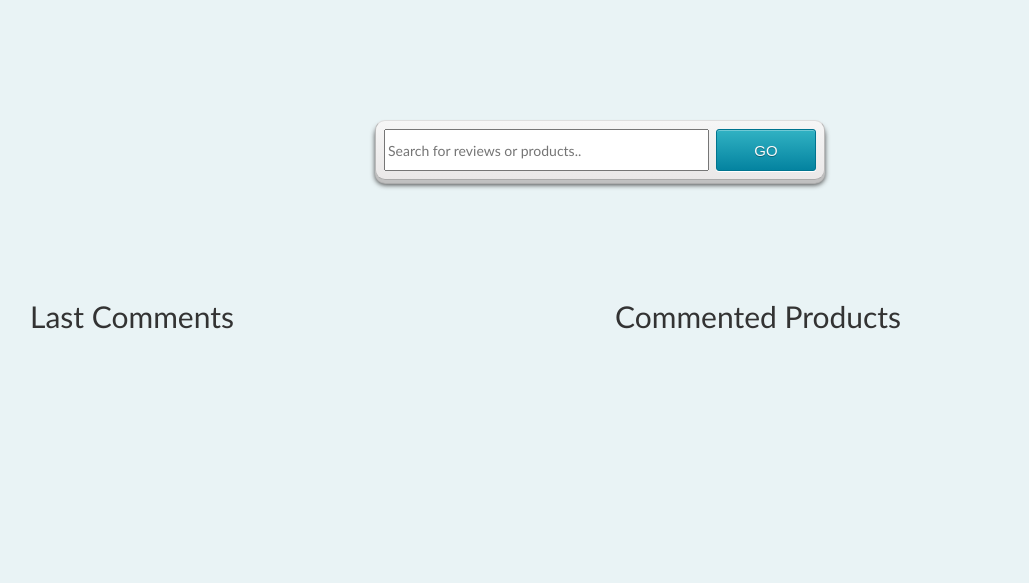
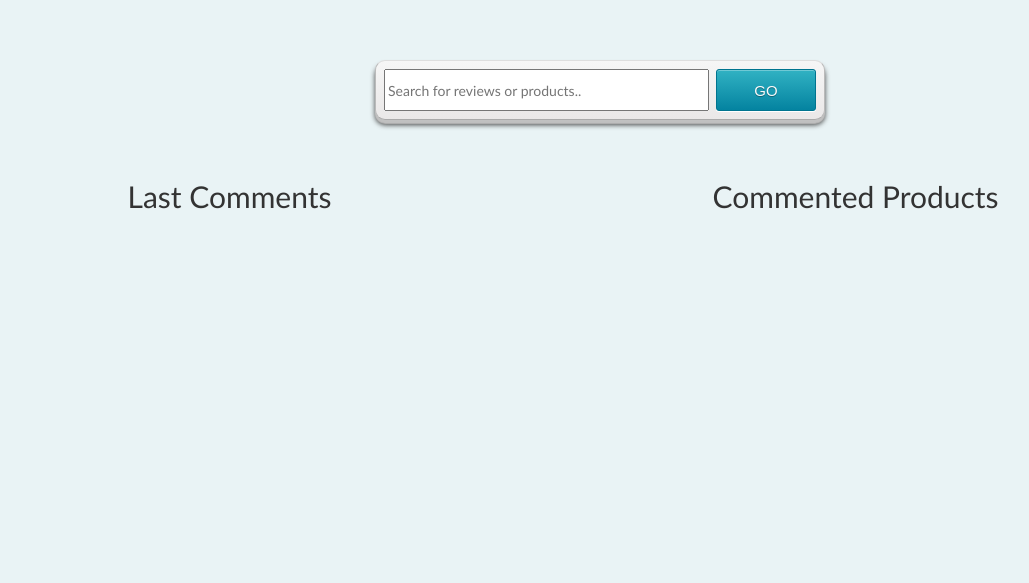
Before and after one commit to lyk2017-python/LetMeKnow, a Django app: template Project_LetMeKnow/commenter/templates/commenter/comment_list.html in a window 1280 px wide. Shown: the part 150-733 px from the top of the page, without its empty margins (40-1069 px from the left). Run offline with Django 3.2, Linux system fonts and the light colour scheme; the template is opened without the code that fills it, so the values that code supplies are empty; some libraries are stand-ins or nearby versions.

Commit message:
homepage changes

```diff
--- a/Project_LetMeKnow/commenter/static/commenter/css/main.css
+++ b/Project_LetMeKnow/commenter/static/commenter/css/main.css
@@ -406,7 +406,7 @@ header.smaller .lavaLampWithImage{
 	-webkit-box-shadow: 0 3px 3px rgba(255,255,255,.1), 0 3px 0 #bbb, 0 4px 0 #aaa, 0 5px 5px #444;
 	-moz-box-shadow: 0 3px 3px rgba(255,255,255,.1), 0 3px 0 #bbb, 0 4px 0 #aaa, 0 5px 5px #444;
 	box-shadow: 0 3px 3px rgba(255,255,255,.1), 0 3px 0 #bbb, 0 4px 0 #aaa, 0 5px 5px #444;
-	margin: 100px auto;
+	margin: 40px auto;
 	overflow: hidden;
 	padding: 8px;
 	width: 450px;
--- a/Project_LetMeKnow/commenter/templates/commenter/comment_list.html
+++ b/Project_LetMeKnow/commenter/templates/commenter/comment_list.html
@@ -18,18 +18,15 @@
         <div class="col-md-3"></div>
     </div>
     <div class="row">
-        <div class="col-md-6">
-
+        <div class="col-md-5 col-md-offset-1">
             <h2>Last Comments</h2>
 
             {% for obj in comment_series_list %}
             <p><a href=" {% url 'commentdetails' pk=obj.pk %}"> {{ obj.title }}</a>
                 <span>{{ obj.creation_date|date:"d M y H:i" }}</span></h1></p>
             {% endfor %}
-
-
         </div>
-        <div class="col-md-6">
+        <div class="col-md-5 col-md-offset-1">
             <h2>Commented Products</h2>
                 {% for prd in product_series_list %}
                 <p><a href=" {% url 'product_comment_list' pk=prd.pk %}"> {{ prd.name }} </a></p>
```
